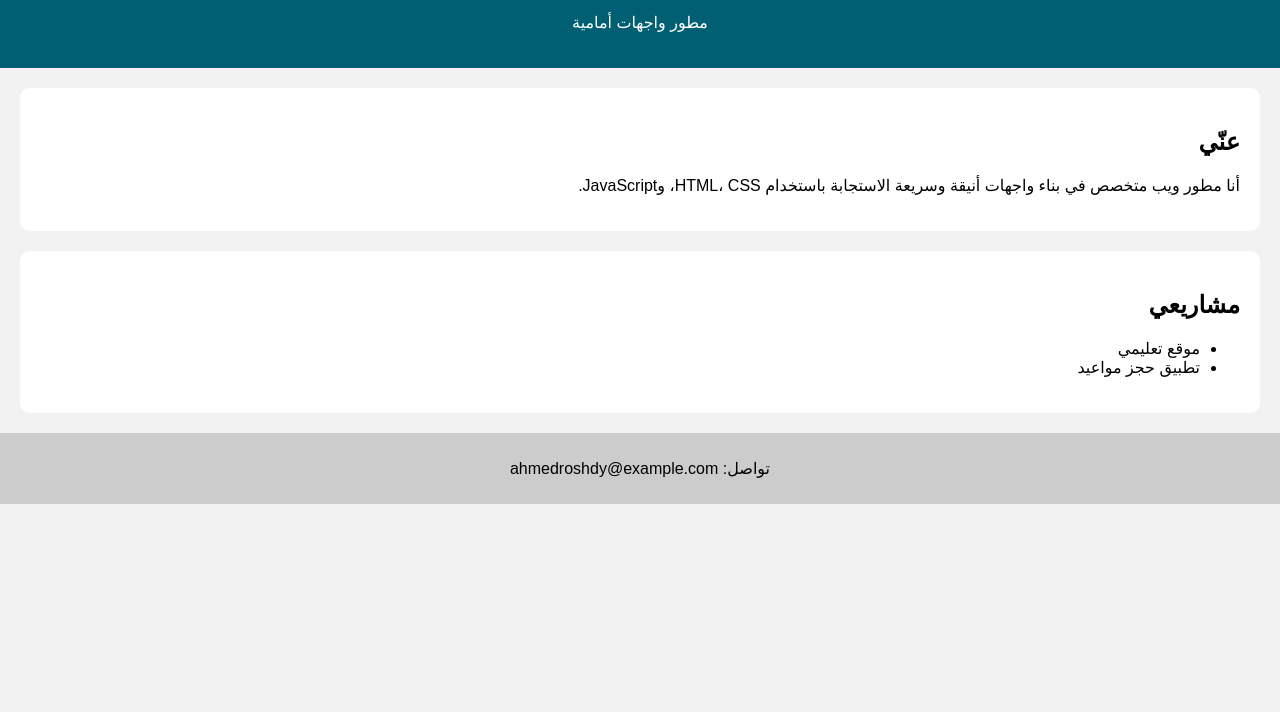
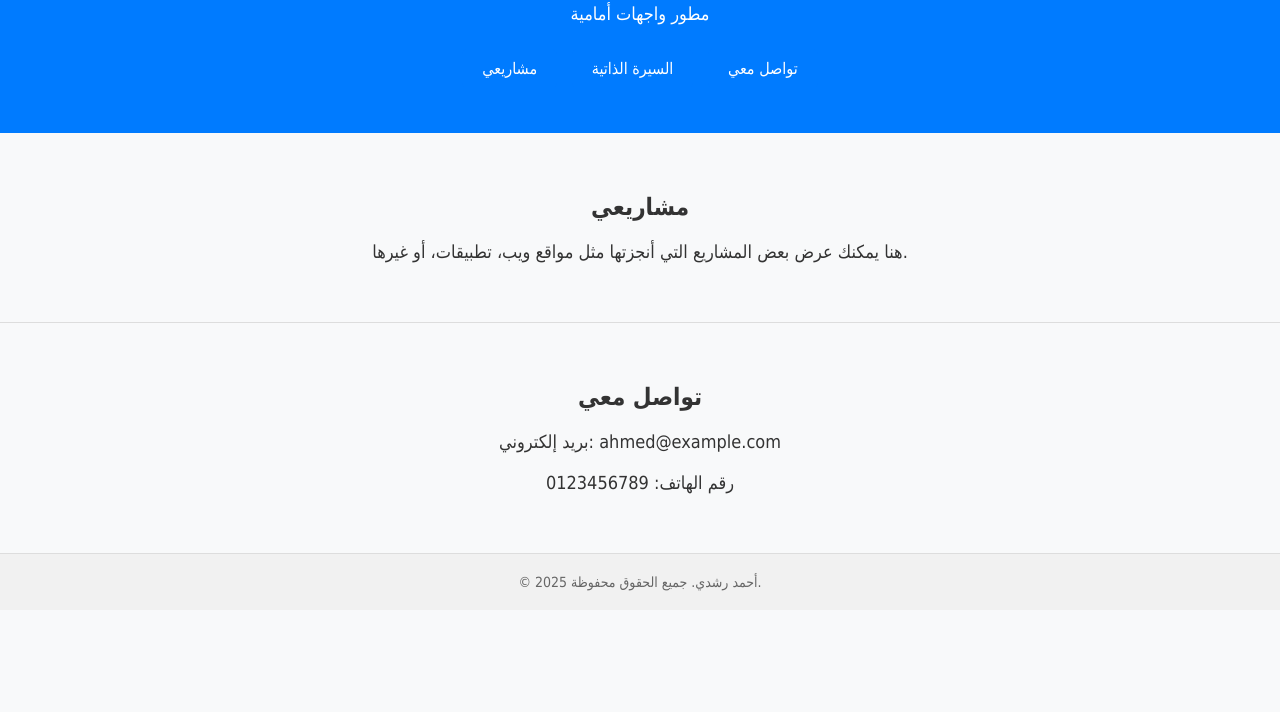
Before and after one commit to saber-dot/ahmed-portfolio, a plain HTML site: page index.html in a window 1280 px wide. Shown: the part 88-800 px from the top of the page. Drawn offline with Linux system fonts and the light colour scheme.

Commit message:
Add files via upload

```diff
--- a/index.html
+++ b/index.html
@@ -1,31 +1,95 @@
+
 <!DOCTYPE html>
 <html lang="ar">
 <head>
   <meta charset="UTF-8">
-  <title>أحمد رشدي | مطور ويب</title>
-  <link rel="stylesheet" href="style.css">
+  <meta name="viewport" content="width=device-width, initial-scale=1.0">
+  <title>موقع أحمد رشدي</title>
+  <style>
+    body {
+      font-family: 'Tahoma', sans-serif;
+      background-color: #f8f9fa;
+      color: #333;
+      text-align: center;
+      margin: 0;
+      padding: 0;
+    }
+
+    header {
+      background-color: #007bff;
+      color: white;
+      padding: 40px 0;
+    }
+
+    h1 {
+      margin: 0;
+      font-size: 36px;
+    }
+
+    p {
+      font-size: 18px;
+      margin: 10px 0 20px;
+    }
+
+    .buttons {
+      margin-top: 20px;
+    }
+
+    .btn {
+      display: inline-block;
+      background-color: #007bff;
+      color: white;
+      padding: 10px 20px;
+      margin: 5px;
+      text-decoration: none;
+      border-radius: 5px;
+      transition: background-color 0.3s;
+    }
+
+    .btn:hover {
+      background-color: #0056b3;
+    }
+
+    section {
+      padding: 40px 20px;
+      border-bottom: 1px solid #ddd;
+    }
+
+    footer {
+      background-color: #f1f1f1;
+      padding: 20px;
+      font-size: 14px;
+      color: #666;
+    }
+  </style>
 </head>
 <body>
+
   <header>
     <h1>أحمد رشدي</h1>
     <p>مطور واجهات أمامية</p>
+
+    <div class="buttons">
+      <a href="#projects" class="btn">مشاريعي</a>
+      <a href="cv.pdf" class="btn" target="_blank">السيرة الذاتية</a>
+      <a href="#contact" class="btn">تواصل معي</a>
+    </div>
   </header>
 
-  <section>
-    <h2>عنّي</h2>
-    <p>أنا مطور ويب متخصص في بناء واجهات أنيقة وسريعة الاستجابة باستخدام HTML، CSS، وJavaScript.</p>
+  <section id="projects">
+    <h2>مشاريعي</h2>
+    <p>هنا يمكنك عرض بعض المشاريع التي أنجزتها مثل مواقع ويب، تطبيقات، أو غيرها.</p>
   </section>
 
-  <section>
-    <h2>مشاريعي</h2>
-    <ul>
-      <li>موقع تعليمي</li>
-      <li>تطبيق حجز مواعيد</li>
-    </ul>
+  <section id="contact">
+    <h2>تواصل معي</h2>
+    <p>بريد إلكتروني: ahmed@example.com</p>
+    <p>رقم الهاتف: 0123456789</p>
   </section>
 
   <footer>
-    <p>تواصل: ahmedroshdy@example.com</p>
+    &copy; 2025 أحمد رشدي. جميع الحقوق محفوظة.
   </footer>
+
 </body>
 </html>
```
